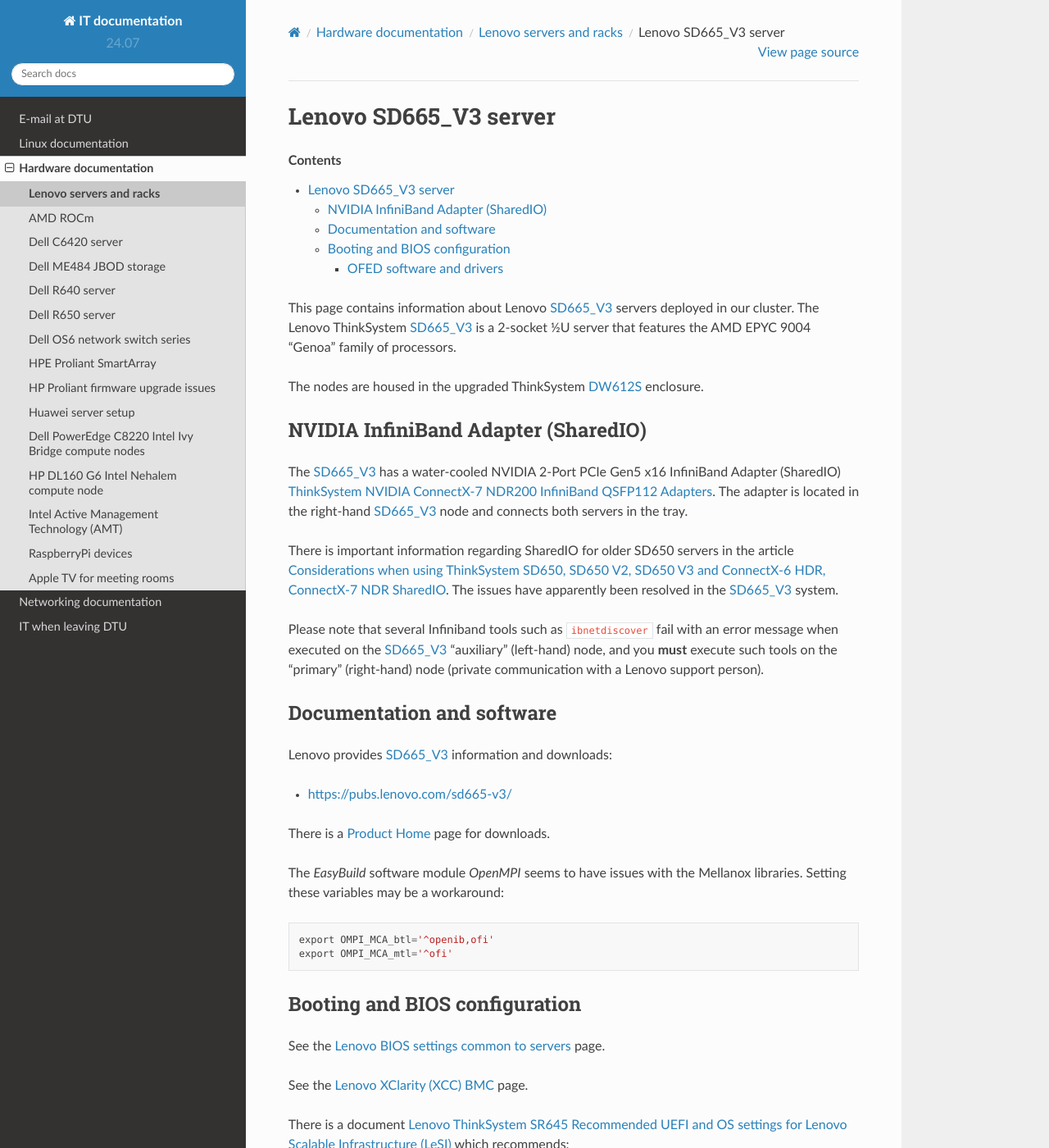
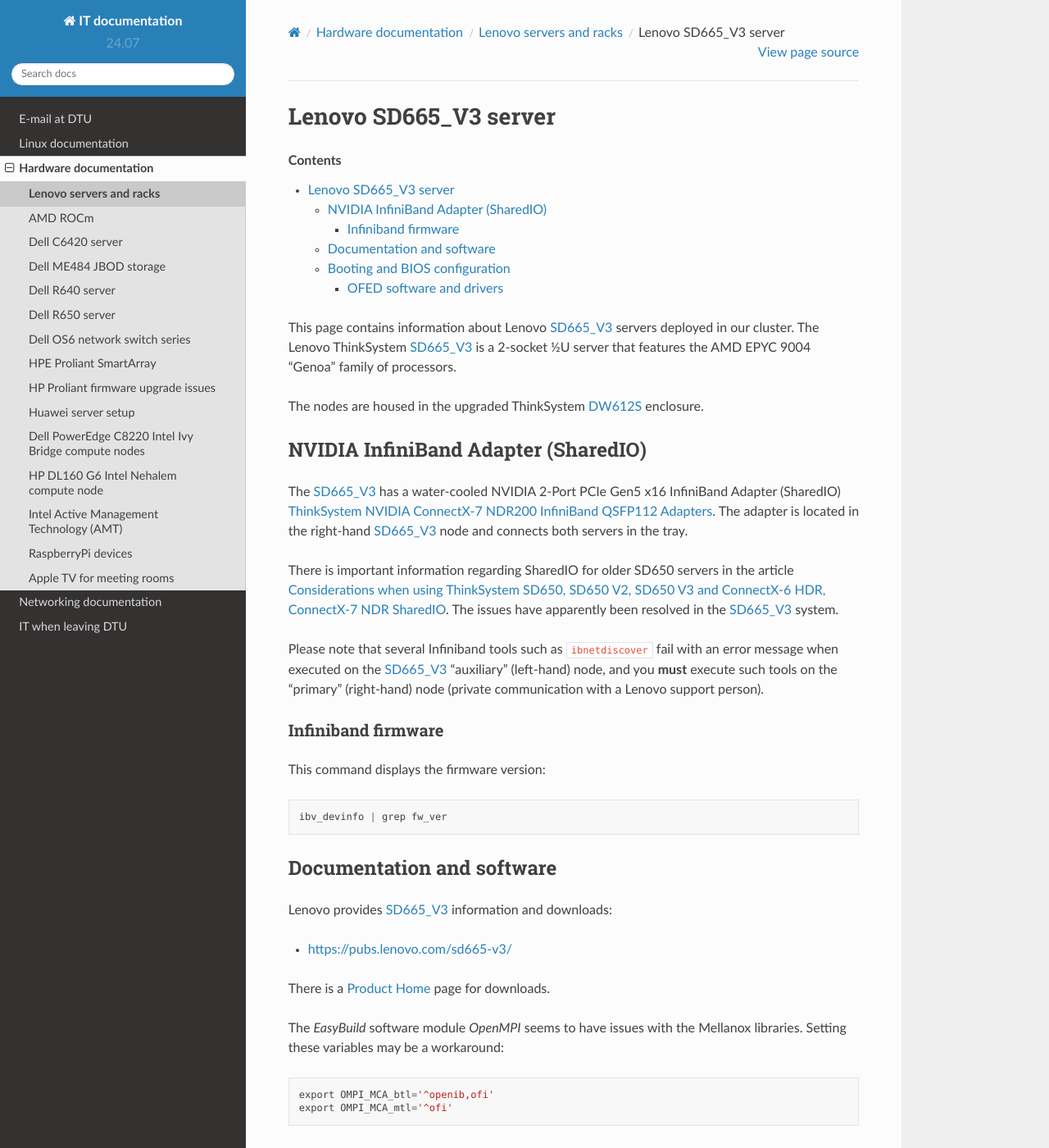
Before and after one commit to OleHolmNielsen/ITwiki, a Sphinx documentation site: the page built from docs/Lenovo_SD665_V3.rst, in a window 1280 px wide and 1400 px high. Shown: the whole window at 82% size. Built offline with Sphinx 7.4.7 and the Read the Docs theme 2.0.0, drawn with Linux system fonts in a browser that asks for light colours.

Commit message:
Infiniband firmware

```diff
--- a/docs/Lenovo_SD665_V3.rst
+++ b/docs/Lenovo_SD665_V3.rst
@@ -27,6 +27,13 @@
 
 Please note that several Infiniband tools such as ``ibnetdiscover`` fail with an error message when executed on the SD665_V3_ "auxiliary" (left-hand) node,
 and you **must** execute such tools on the "primary" (right-hand) node (private communication with a Lenovo support person).
+
+Infiniband firmware
+--------------------
+
+This command displays the firmware version::
+
+  ibv_devinfo | grep fw_ver
 
 Documentation and software
 ==========================
```
